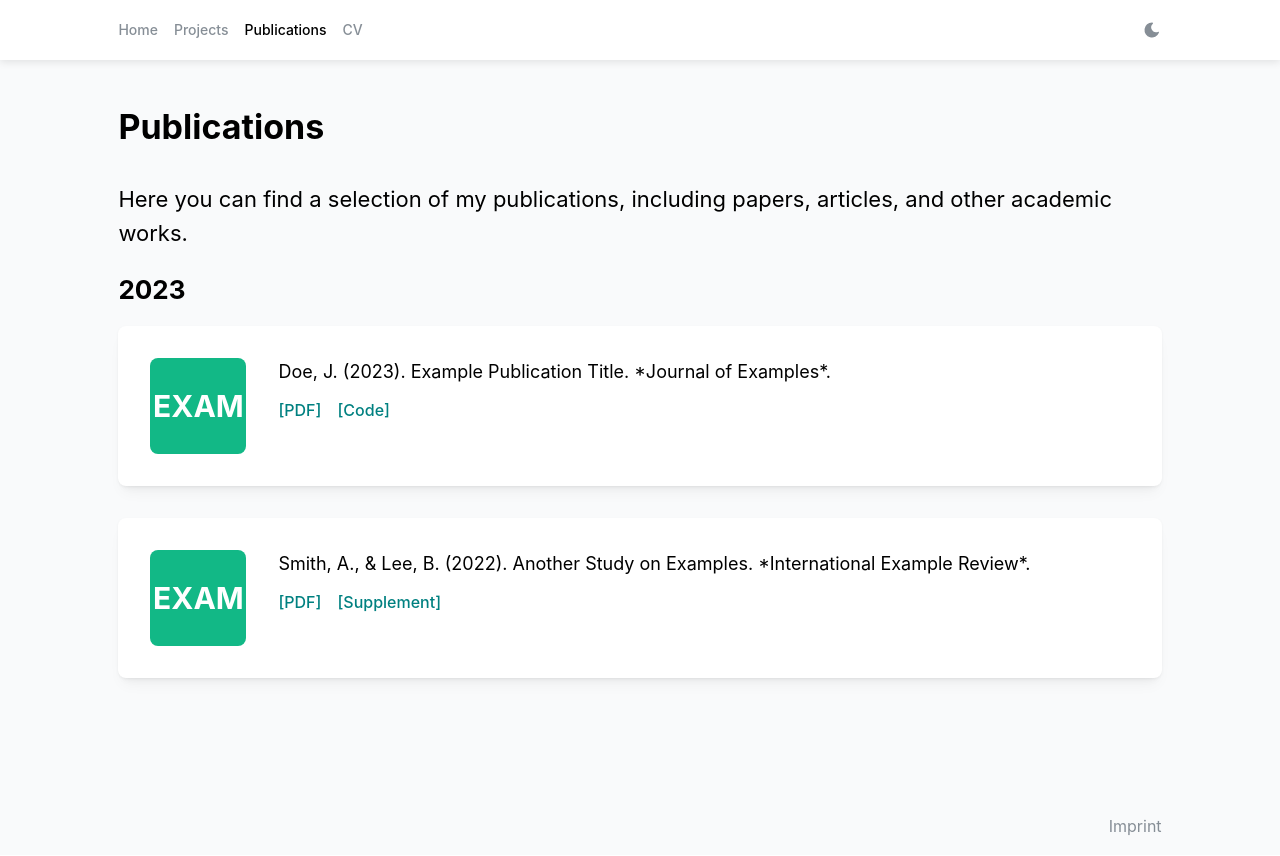
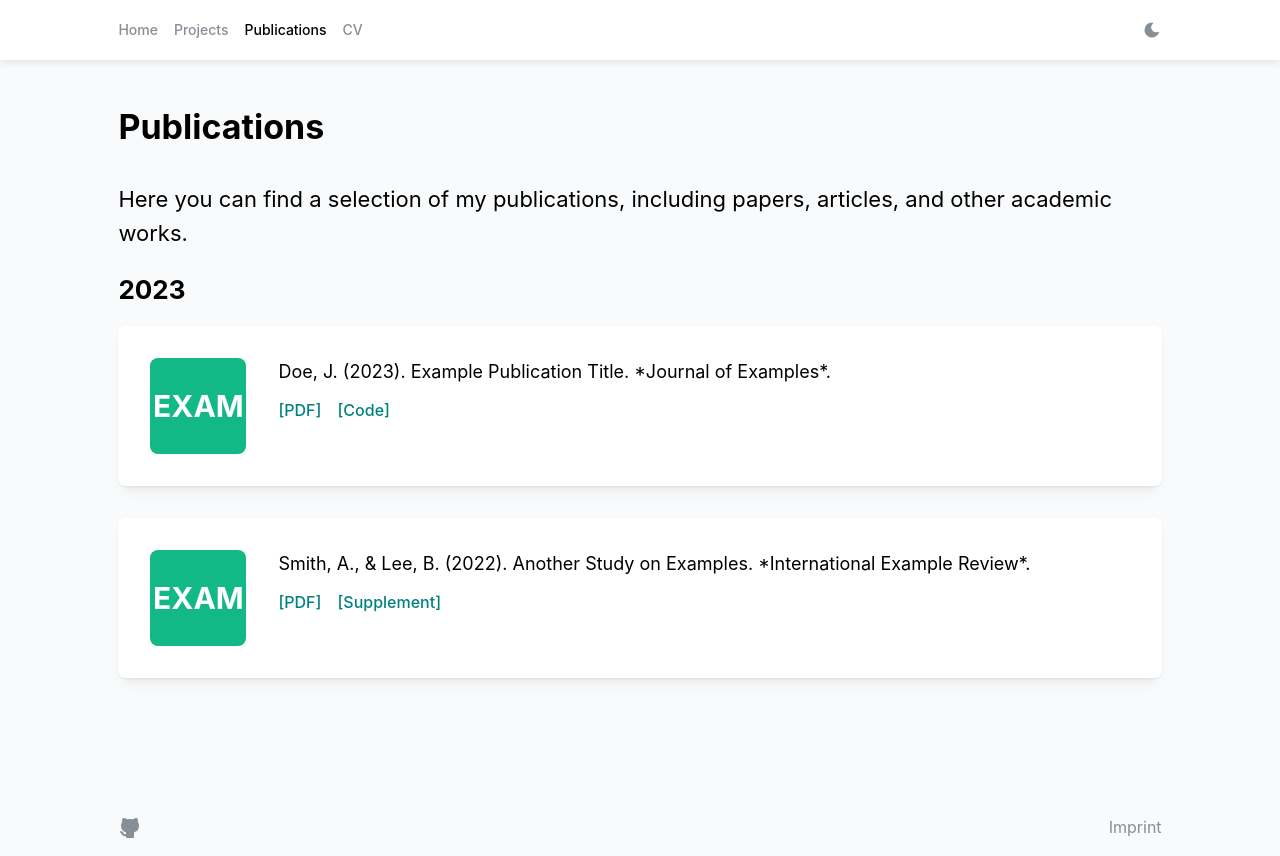
Before and after one commit to DerSimi/portfolio-website, a React (Vite) app: page / in a window 1280 px wide. Both pictures are taken after a click on the link "Publications". Built offline with nearby package versions, Linux system fonts and the light colour scheme.

Commit message:
removed href in futter and added github icon

```diff
--- a/src/components /footer/Footer.module.css
+++ b/src/components /footer/Footer.module.css
@@ -9,15 +9,5 @@
   padding: var(--mantine-spacing-md) var(--mantine-spacing-md);
   padding-left: 0;
   padding-right: 0;
-
-  @media (max-width: $mantine-breakpoint-sm) {
-    flex-direction: column;
-  }
+  min-width: 0;
 }
-
-.links {
-  @media (max-width: $mantine-breakpoint-sm) {
-    margin-top: var(--mantine-spacing-lg);
-    margin-bottom: var(--mantine-spacing-sm);
-  }
-}
--- a/src/components /footer/Footer.tsx
+++ b/src/components /footer/Footer.tsx
@@ -1,4 +1,5 @@
-import { Anchor, useMantineColorScheme, useMantineTheme } from '@mantine/core';
+import { IconBrandGithubFilled } from '@tabler/icons-react';
+import { Text, useMantineColorScheme, useMantineTheme } from '@mantine/core';
 import { imprint } from '@/config';
 import classes from './Footer.module.css';
 
@@ -17,11 +18,32 @@ export function Footer({ isImprint, setImprint }: FooterProps) {
   return (
     <div className={classes.footer}>
       <div className={classes.inner}>
+        <a
+          href="https://github.com/DerSimi/portfolio-website"
+          target="_blank"
+          rel="noopener noreferrer"
+          style={{
+            display: 'inline-block',
+            color: dimmedColor,
+            textDecoration: 'none',
+            cursor: 'pointer',
+          }}
+          onMouseOver={(e) => (e.currentTarget.style.color = defaultTextColor)}
+          onMouseOut={(e) => (e.currentTarget.style.color = dimmedColor)}
+          aria-label="GitHub Repository"
+        >
+          <IconBrandGithubFilled style={{ verticalAlign: 'middle' }} />
+        </a>
+
         {imprint.enableImprint ? (
-          <Anchor
-            href="/imprint"
+          <Text
             size="md"
-            style={{ marginLeft: 'auto', color: dimmedColor, textDecoration: 'none' }}
+            style={{
+              marginLeft: 'auto',
+              color: dimmedColor,
+              textDecoration: 'none',
+              cursor: 'pointer',
+            }}
             onMouseOver={(e) => (e.currentTarget.style.color = defaultTextColor)}
             onMouseOut={(e) => (e.currentTarget.style.color = dimmedColor)}
             onClick={(e) => {
@@ -30,7 +52,7 @@ export function Footer({ isImprint, setImprint }: FooterProps) {
             }}
           >
             {imprint.pageTitle}
-          </Anchor>
+          </Text>
         ) : null}
       </div>
     </div>
```
